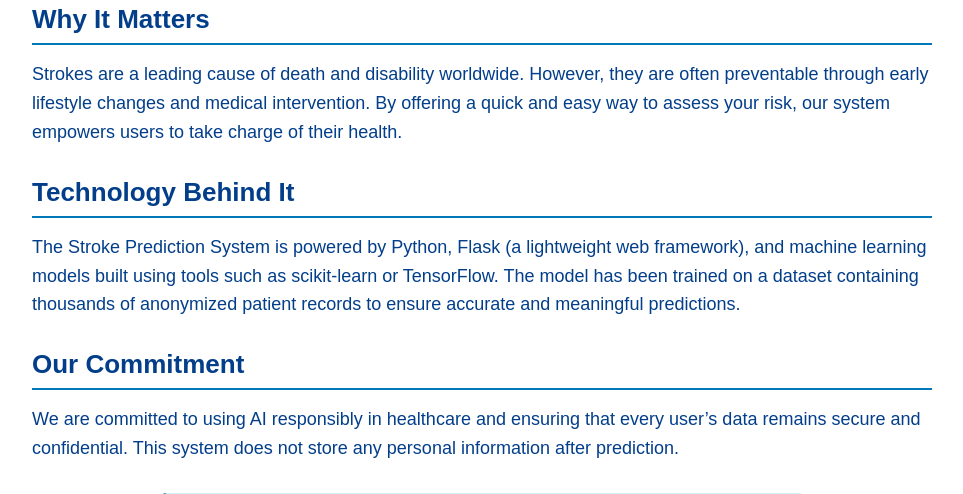
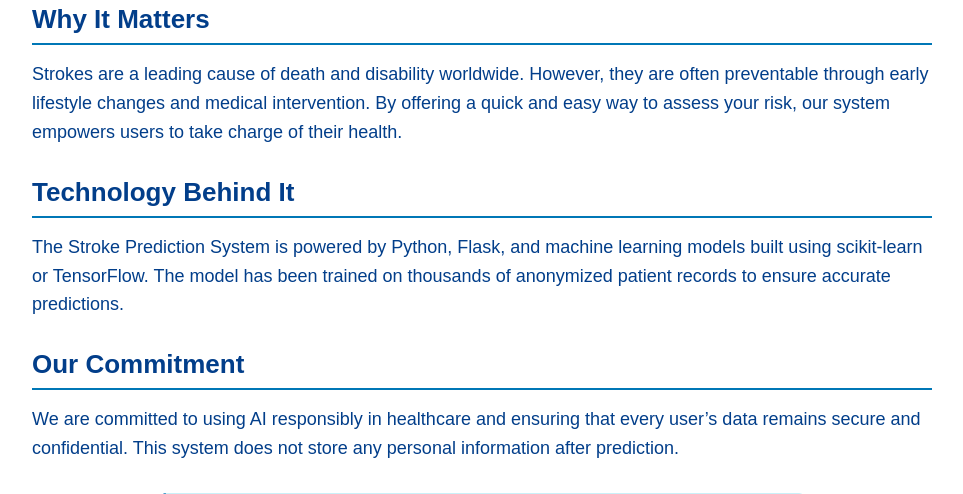
Before and after one commit to sparsha-lab/stroke-prediction, a Flask app: page /about in a window 1280 px wide. Shown: the part 654-1148 px from the top of the page, without its empty margins (158-1121 px from the left). Run offline with Flask 3, Linux system fonts and the light colour scheme; parts of the project's set-up code (start-up, migrations or seed data) failed here and were passed over.

Commit message:
Update about.html

```diff
--- a/templates/about.html
+++ b/templates/about.html
@@ -50,8 +50,8 @@
 
         <h2>Technology Behind It</h2>
         <p>
-            The Stroke Prediction System is powered by Python, Flask (a lightweight web framework), and machine learning models built using tools such as scikit-learn or TensorFlow.
-            The model has been trained on a dataset containing thousands of anonymized patient records to ensure accurate and meaningful predictions.
+            The Stroke Prediction System is powered by Python, Flask, and machine learning models built using scikit-learn or TensorFlow.
+            The model has been trained on thousands of anonymized patient records to ensure accurate predictions.
         </p>
 
         <h2>Our Commitment</h2>
```
